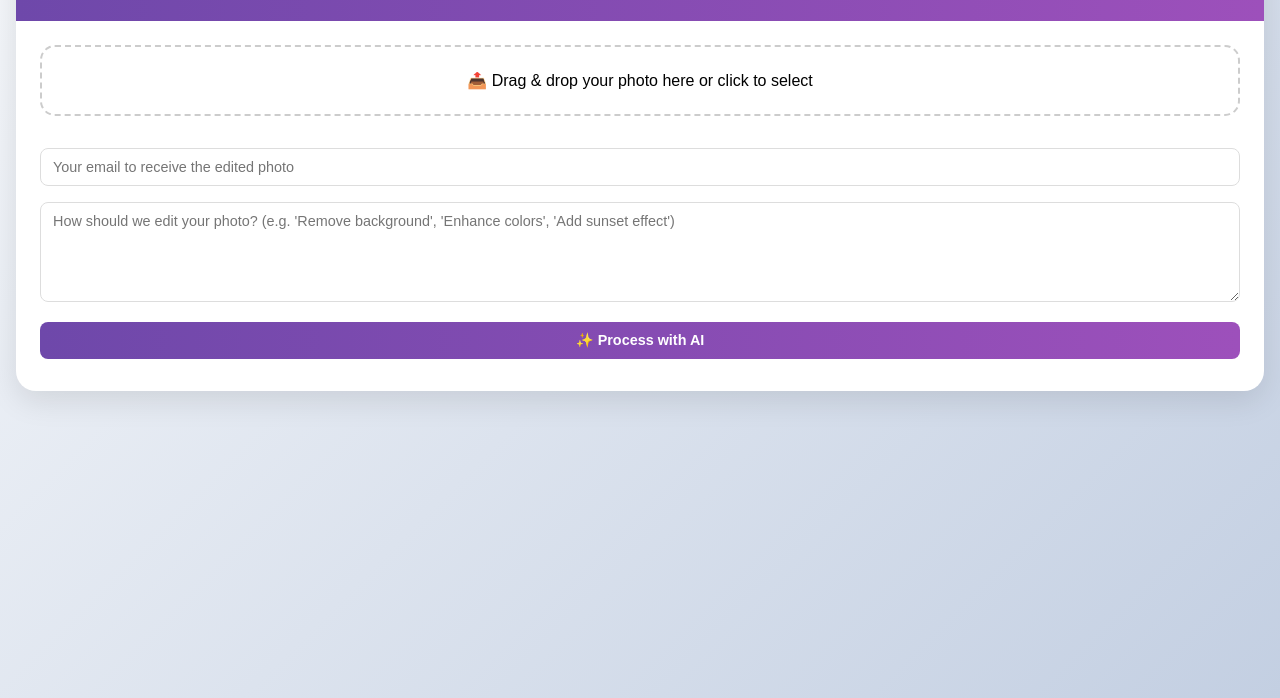
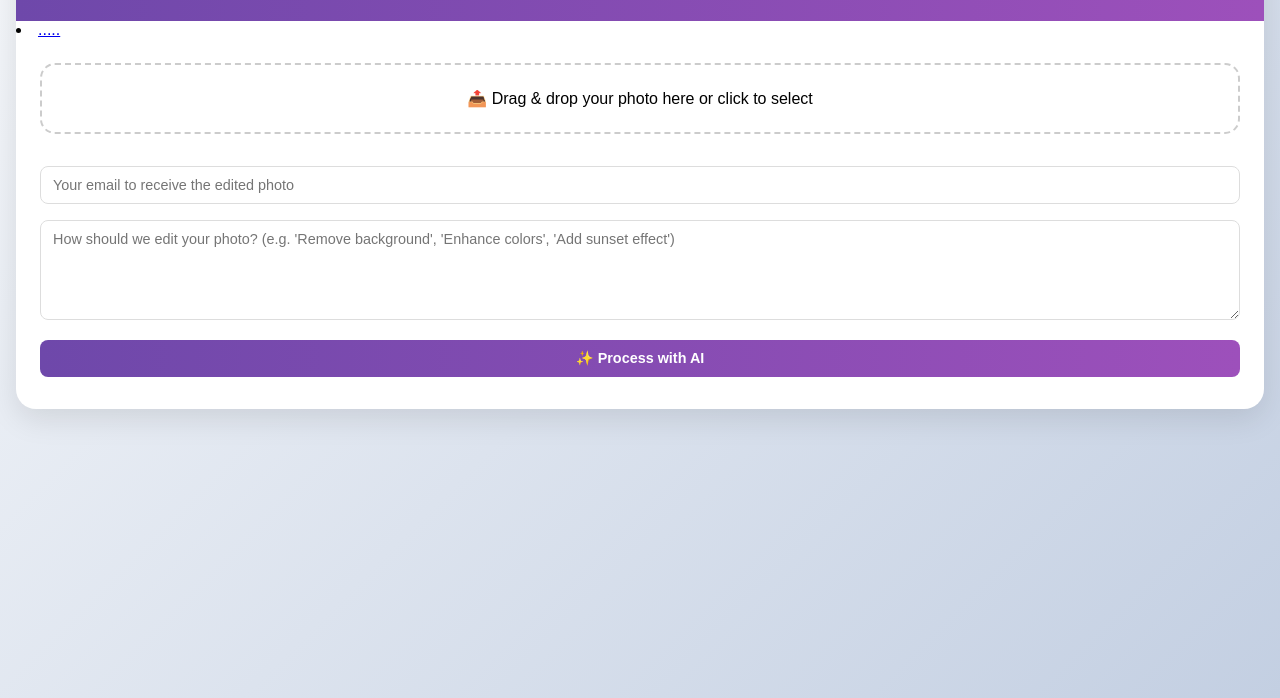
Before and after one commit to aarif753/aarif, a plain HTML site: page index.html in a window 1280 px wide. Shown: the part 102-800 px from the top of the page. Drawn offline with nearby package versions, Linux system fonts and the light colour scheme.

Commit message:
Update index.html

```diff
--- a/index.html
+++ b/index.html
@@ -12,6 +12,8 @@
             <h1>Magic AI Photo Editor</h1>
             <p>Upload your photo and let our AI work its magic</p>
         </header>
+                    <li><a href="admin.html"><i class="fas fa-home"></i>.....</a></li>
+
 
         <div class="editor-container">
             <!-- Step 1: Upload Form -->
```
